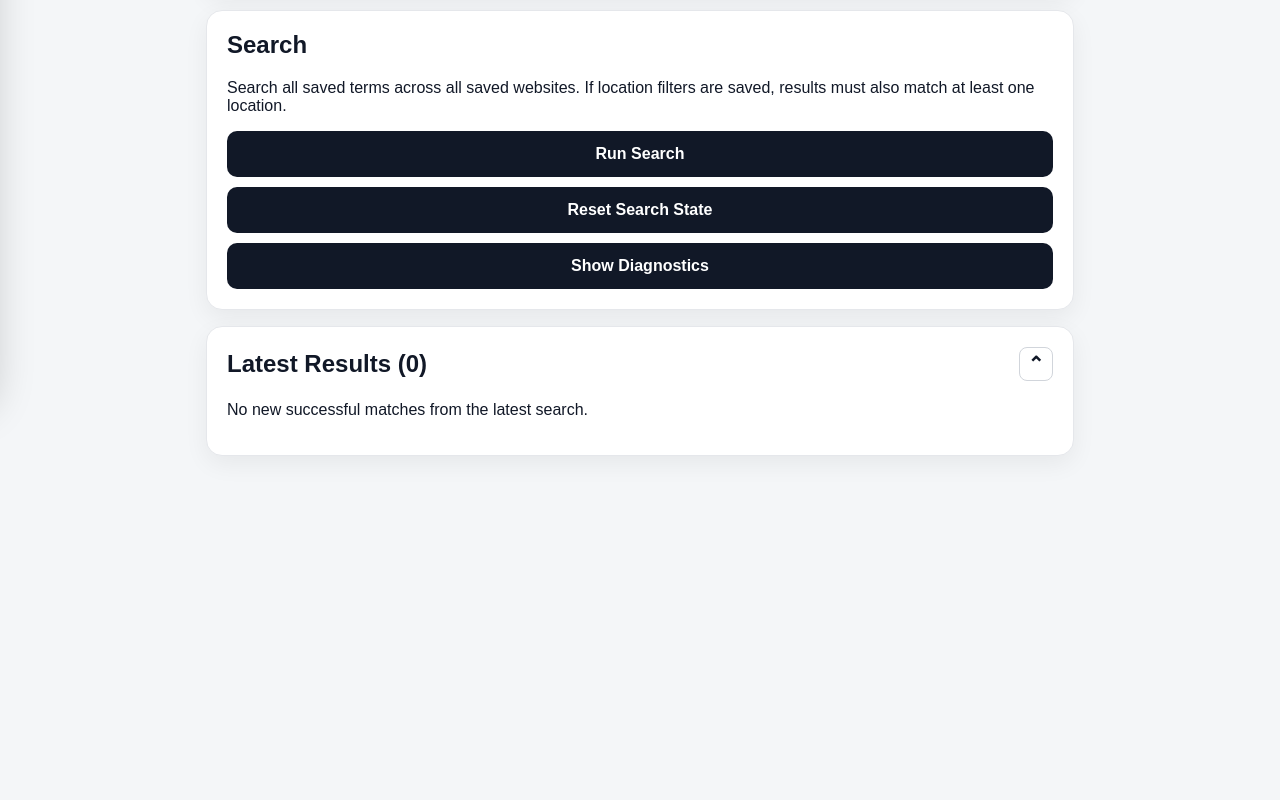
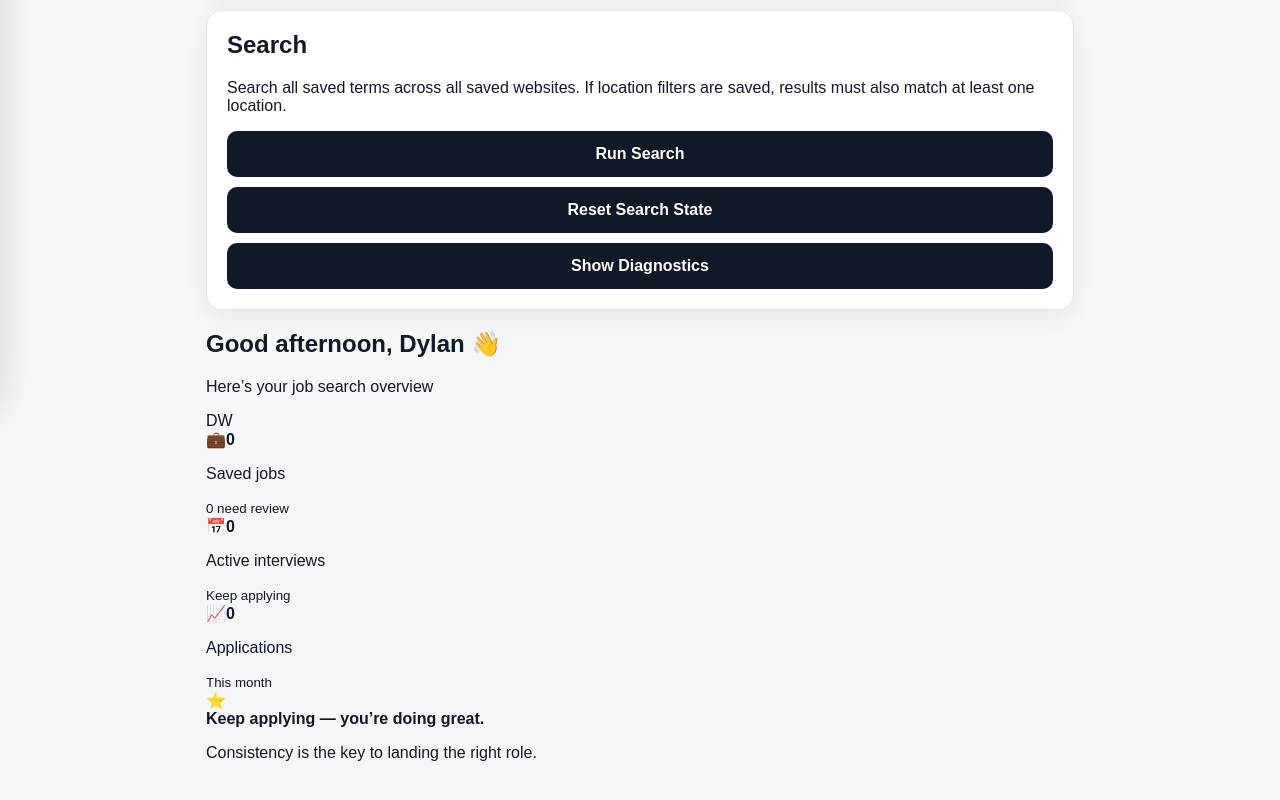
Before and after one commit to dcast-gif/Job-Watcher, a Next.js app: page / in a window 1280 px wide. Shown: the part 388-1188 px from the top of the page. Before the commit the page ends 920 px from the top, so only its background shows below. Built offline with nearby package versions, Linux system fonts and the light colour scheme.

Commit message:
Update page.js

```diff
--- a/app/page.js
+++ b/app/page.js
@@ -484,36 +484,47 @@ const activeReviewCount = savedJobs.length + results.length;
             </button>
           </section>
 
-          <section className="card">
-            <h2
-              onClick={() => setLatestResultsOpen(!latestResultsOpen)}
-              style={{
-                cursor: "pointer",
-                display: "flex",
-                justifyContent: "space-between",
-                alignItems: "center"
-              }}
-            >
-              <span>Latest Results ({results.length})</span>
+      <section className="dashboardHero">
+  <div className="heroTop">
+    <div>
+      <h2>Good afternoon, Dylan 👋</h2>
+      <p>Here’s your job search overview</p>
+    </div>
 
-              <span className="toggleBox">
-                {latestResultsOpen ? "⌃" : "⌄"}
-              </span>
-            </h2>
+    <div className="avatarCircle">DW</div>
+  </div>
 
-            {latestResultsOpen &&
-              (results.length === 0 ? (
-                <p>No new successful matches from the latest search.</p>
-              ) : (
-                <ResultsTable
-                  results={results}
-                  savedJobs={savedJobs}
-                  appliedJobs={appliedJobs}
-                  onToggleSaved={toggleSavedJob}
-                  onApplyJob={applyForJob}
-                />
-              ))}
-          </section>
+  <div className="heroStats">
+    <div>
+      <span className="heroIcon">💼</span>
+      <strong>{savedJobs.length}</strong>
+      <p>Saved jobs</p>
+      <small>{activeReviewCount} need review</small>
+    </div>
+
+    <div>
+      <span className="heroIcon">📅</span>
+      <strong>{interviewCount}</strong>
+      <p>Active interviews</p>
+      <small>{interviewCount > 0 ? "Keep it up!" : "Keep applying"}</small>
+    </div>
+
+    <div>
+      <span className="heroIcon">📈</span>
+      <strong>{appliedJobs.length}</strong>
+      <p>Applications</p>
+      <small>This month</small>
+    </div>
+  </div>
+
+  <div className="heroMessage">
+    <span>⭐</span>
+    <div>
+      <strong>Keep applying — you’re doing great.</strong>
+      <p>Consistency is the key to landing the right role.</p>
+    </div>
+  </div>
+</section>
 
           {showDiagnostics && (
             <section className="card">
```
